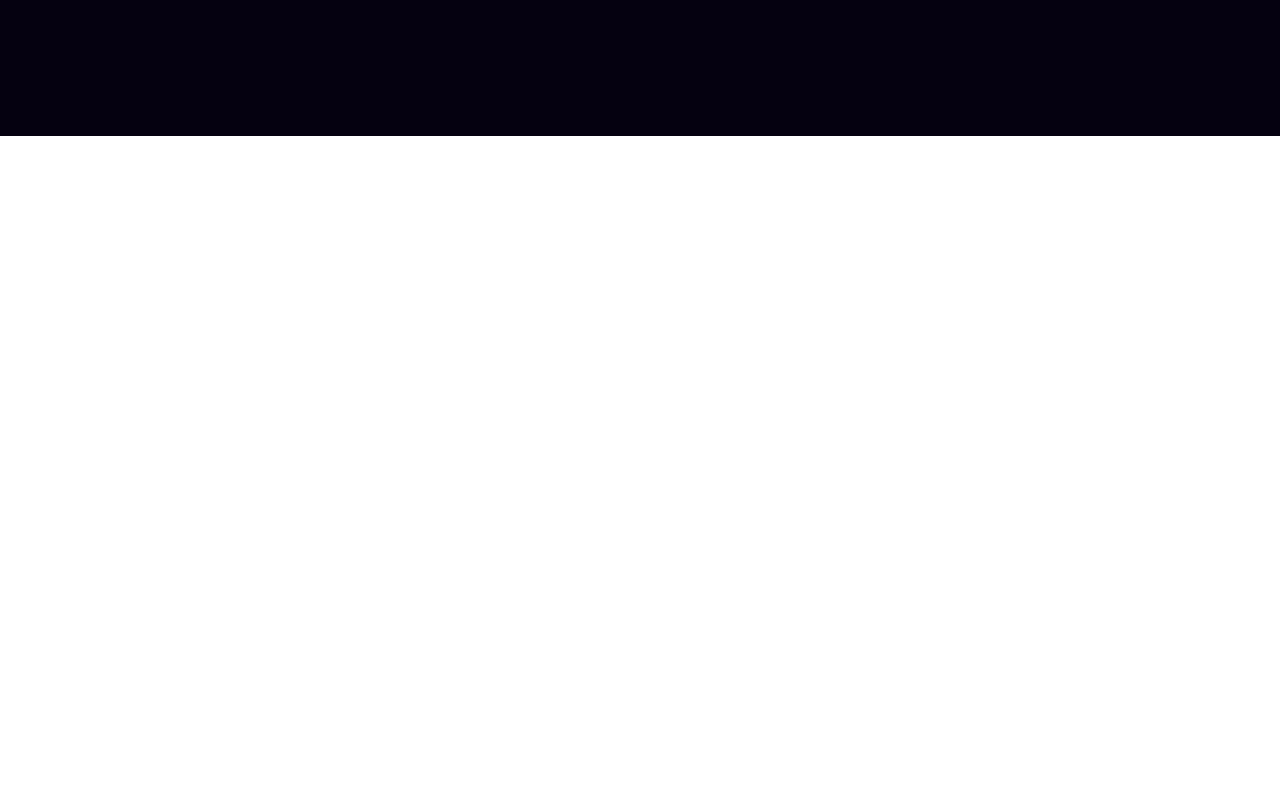
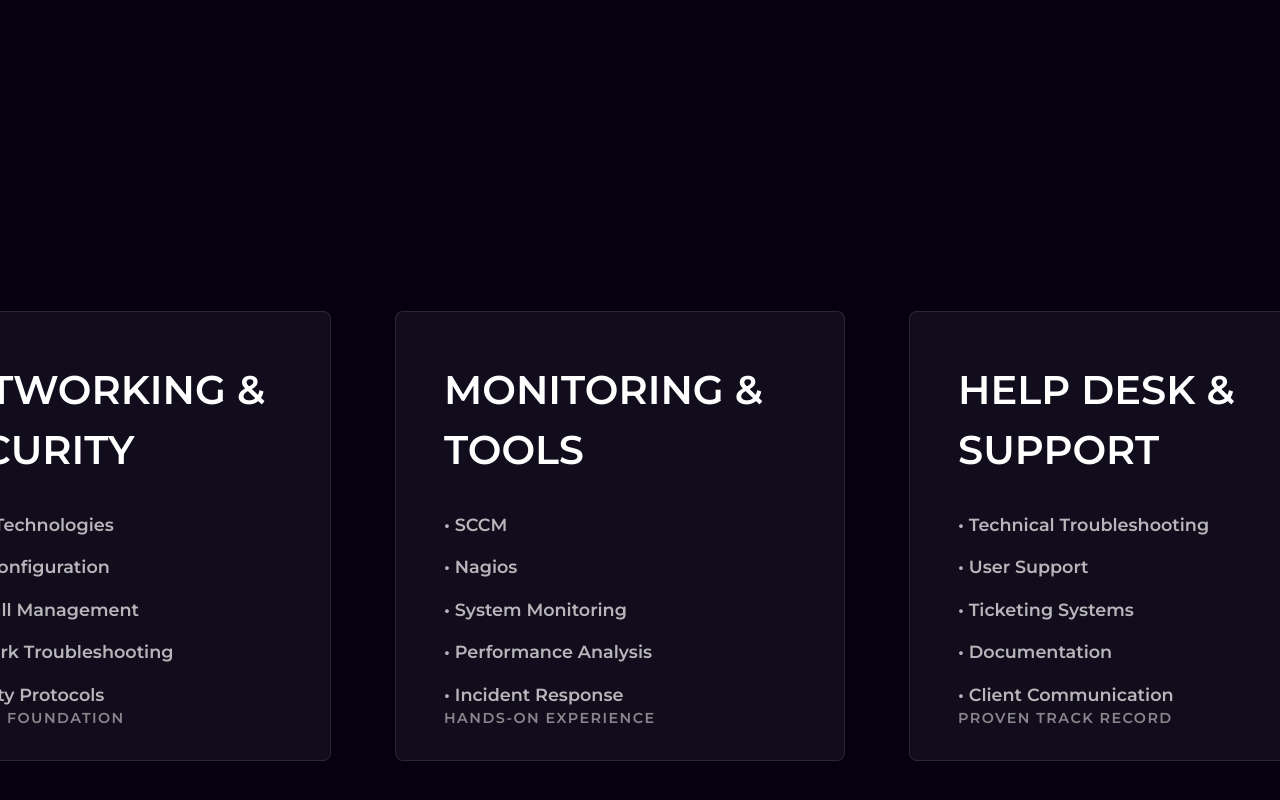
Before and after one commit to sutha06/portfolio-website, a React (Vite) app: page /skills in a window 1280 px wide. Shown: the part 664-1464 px from the top of the page. Before the commit the page ends 800 px from the top, so only its background shows below. Built offline with nearby package versions, Linux system fonts and the light colour scheme.

Commit message:
having issues with horizontal scroll functionality for skills page

```diff
--- a/package.json
+++ b/package.json
@@ -13,7 +13,6 @@
     "@studio-freight/lenis": "^1.0.42",
     "framer-motion": "^12.23.24",
     "gsap": "^3.13.0",
-    "lenis": "^1.3.11",
     "react": "^19.1.1",
     "react-dom": "^19.1.1",
     "react-icons": "^5.5.0",
--- a/src/App.css
+++ b/src/App.css
@@ -1,6 +1,6 @@
 #root {
-  width: 100vw;
-  height: 100vh;
+  width: 100%;
+  height: 100%;
 }
 
 .slide-in,
--- a/src/index.css
+++ b/src/index.css
@@ -29,7 +29,7 @@
 html,
 #root {
   width: 100%;
-  height: 100%;
+  min-height: 100%; /* Change height to min-height */
   margin: 0;
   padding: 0;
   overflow-y: auto;
--- a/src/pages/Skills.jsx
+++ b/src/pages/Skills.jsx
@@ -1,24 +1,244 @@
-import React from "react";
+import { motion, useTransform, useScroll } from "framer-motion";
+import { useRef } from "react";
 import Navbar from "../components/NavBar";
 import transition from "../components/Transition";
 
+const cards = [
+  {
+    id: 1,
+    category: "System Administration",
+    skills: [
+      "Active Directory",
+      "Group Policy Management",
+      "DNS & DHCP",
+      "Windows Server",
+      "User & Permission Management",
+    ],
+    experience: "Core Expertise",
+  },
+  {
+    id: 2,
+    category: "Cloud & Virtualization",
+    skills: [
+      "Microsoft Azure",
+      "Azure Active Directory",
+      "AWS",
+      "VMware",
+      "Hyper-V",
+    ],
+    experience: "Advanced Skills",
+  },
+  {
+    id: 3,
+    category: "Automation & Scripting",
+    skills: [
+      "PowerShell",
+      "Python",
+      "Bash Scripting",
+      "Task Automation",
+      "Workflow Optimization",
+    ],
+    experience: "Proficient",
+  },
+  {
+    id: 4,
+    category: "Networking & Security",
+    skills: [
+      "Cisco Technologies",
+      "VPN Configuration",
+      "Firewall Management",
+      "Network Troubleshooting",
+      "Security Protocols",
+    ],
+    experience: "Strong Foundation",
+  },
+  {
+    id: 5,
+    category: "Monitoring & Tools",
+    skills: [
+      "SCCM",
+      "Nagios",
+      "System Monitoring",
+      "Performance Analysis",
+      "Incident Response",
+    ],
+    experience: "Hands-On Experience",
+  },
+  {
+    id: 6,
+    category: "Help Desk & Support",
+    skills: [
+      "Technical Troubleshooting",
+      "User Support",
+      "Ticketing Systems",
+      "Documentation",
+      "Client Communication",
+    ],
+    experience: "Proven Track Record",
+  },
+  {
+    id: 7,
+    category: "Database & Development",
+    skills: [
+      "SQL Server",
+      "MySQL",
+      "Git Version Control",
+      "Basic Web Development",
+      "API Integration",
+    ],
+    experience: "Growing Skills",
+  },
+];
+
 const Skills = () => {
   return (
-    <div style={{ width: "100%", height: "100vh", background: "#060010" }}>
+    <div style={{ background: "#060010" }}>
       <Navbar showHome={true} />
+
       <div
         style={{
           display: "flex",
+          height: "100vh",
           alignItems: "center",
           justifyContent: "center",
-          height: "100%",
-          color: "#fff",
-          fontSize: "4rem",
-          fontFamily: "Montserrat, sans-serif",
-          fontWeight: "500",
         }}
       >
-        SKILLS
+        <span
+          style={{
+            fontFamily: "Montserrat, sans-serif",
+            fontSize: "1rem",
+            fontWeight: "600",
+            textTransform: "uppercase",
+            color: "rgba(255, 255, 255, 0.5)",
+          }}
+        >
+          Scroll down
+        </span>
+      </div>
+
+      <HorizontalScrollCarousel />
+
+      <div
+        style={{
+          display: "flex",
+          height: "100vh",
+          alignItems: "center",
+          justifyContent: "center",
+        }}
+      >
+        <span
+          style={{
+            fontFamily: "Montserrat, sans-serif",
+            fontSize: "1rem",
+            fontWeight: "600",
+            textTransform: "uppercase",
+            color: "rgba(255, 255, 255, 0.5)",
+          }}
+        >
+          Scroll up
+        </span>
+      </div>
+    </div>
+  );
+};
+
+const HorizontalScrollCarousel = () => {
+  const targetRef = useRef(null);
+  const { scrollYProgress } = useScroll({
+    target: targetRef,
+  });
+  const x = useTransform(scrollYProgress, [0, 1], ["1%", "-95%"]);
+
+  return (
+    <section
+      ref={targetRef}
+      style={{ position: "relative", height: "300vh", background: "#060010" }}
+    >
+      <div
+        style={{
+          position: "sticky",
+          top: 0,
+          display: "flex",
+          height: "100vh",
+          alignItems: "center",
+          overflow: "hidden",
+        }}
+      >
+        <motion.div style={{ x, display: "flex", gap: "4rem" }}>
+          {cards.map((card) => {
+            return <Card card={card} key={card.id} />;
+          })}
+        </motion.div>
+      </div>
+    </section>
+  );
+};
+
+const Card = ({ card }) => {
+  return (
+    <div
+      key={card.id}
+      style={{
+        position: "relative",
+        height: "450px",
+        width: "450px",
+        overflow: "hidden",
+        background: "rgba(255, 255, 255, 0.05)",
+        border: "1px solid rgba(255, 255, 255, 0.1)",
+        borderRadius: "8px",
+      }}
+    >
+      <div
+        style={{
+          padding: "3rem",
+          height: "100%",
+          display: "flex",
+          flexDirection: "column",
+          justifyContent: "space-between",
+        }}
+      >
+        <div>
+          <h3
+            style={{
+              fontSize: "2.5rem",
+              fontWeight: "700",
+              fontFamily: "Montserrat, sans-serif",
+              color: "#fff",
+              marginBottom: "2rem",
+              textTransform: "uppercase",
+            }}
+          >
+            {card.category}
+          </h3>
+          <div
+            style={{ display: "flex", flexDirection: "column", gap: "1rem" }}
+          >
+            {card.skills.map((skill, index) => (
+              <div
+                key={index}
+                style={{
+                  fontSize: "1.1rem",
+                  fontFamily: "Montserrat, sans-serif",
+                  color: "rgba(255, 255, 255, 0.7)",
+                  fontWeight: "400",
+                }}
+              >
+                • {skill}
+              </div>
+            ))}
+          </div>
+        </div>
+        <div
+          style={{
+            fontSize: "0.9rem",
+            fontFamily: "Montserrat, sans-serif",
+            color: "rgba(255, 255, 255, 0.5)",
+            textTransform: "uppercase",
+            letterSpacing: "0.1em",
+          }}
+        >
+          {card.experience}
+        </div>
       </div>
     </div>
   );
```
Also changed, not shown: 1 other file (tests, documents, lock files or other folders).
